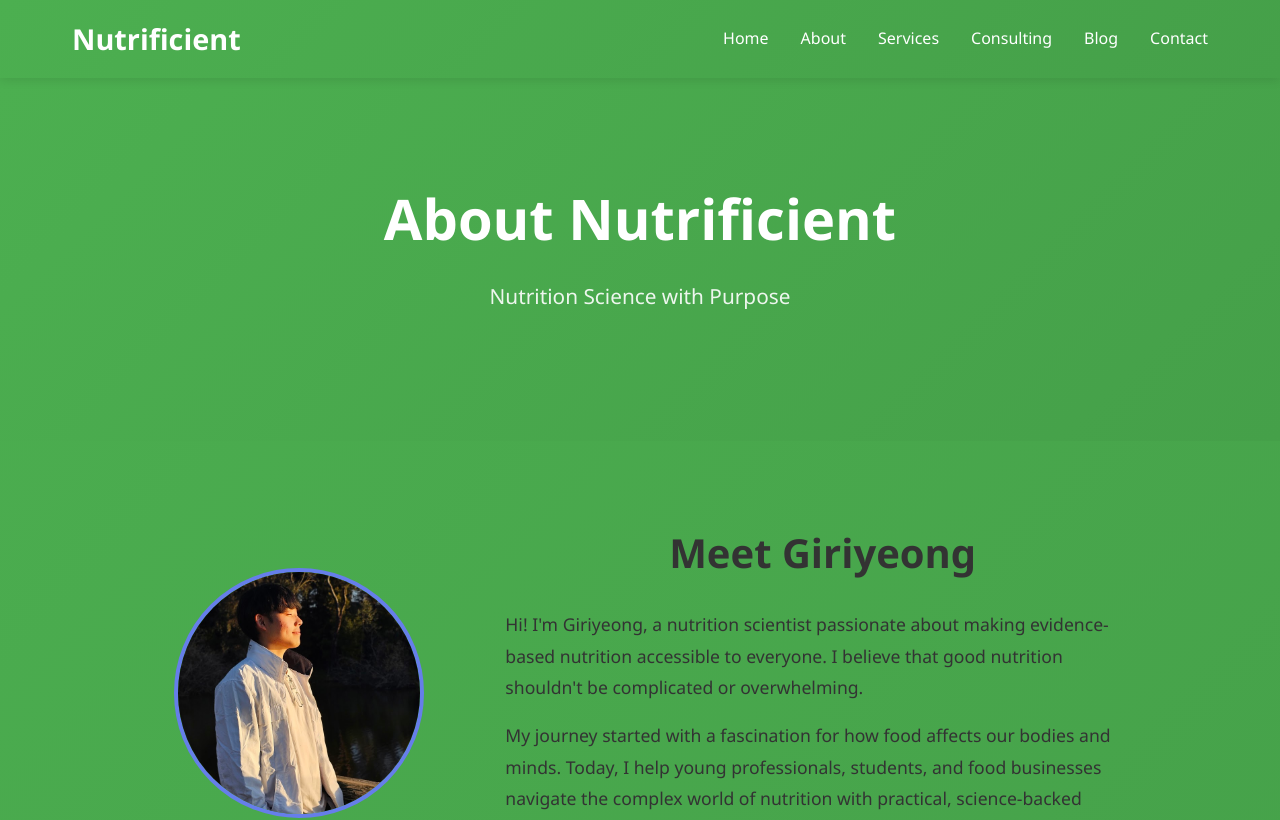
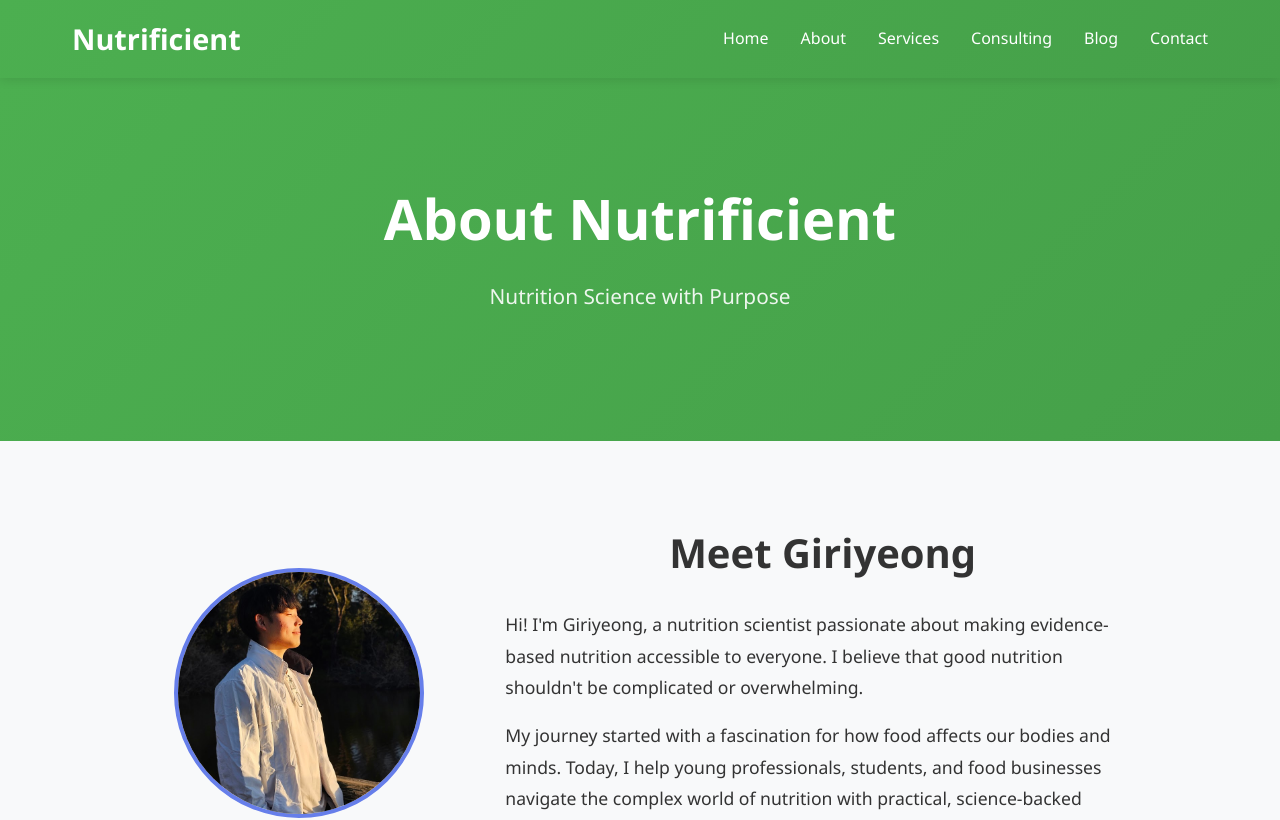
Before and after one commit to kakwak123/nutrificient, a React (Create React App) app: page /about in a window 1280 px wide. Shown: the top 820 px of the page. Built offline with nearby package versions, Linux system fonts and the light colour scheme.

Commit message:
instagram change

```diff
--- a/src/App.css
+++ b/src/App.css
@@ -9,8 +9,7 @@ body {
   font-family: 'Segoe UI', Tahoma, Geneva, Verdana, sans-serif;
   line-height: 1.6;
   color: #333;
-  background: linear-gradient(135deg, #4CAF50 0%, #45a049 50%, #2E7D32 100%);
-  min-height: 100vh;
+  background-color: #f8f9fa;
 }
 
 .App {
--- a/src/components/Footer.js
+++ b/src/components/Footer.js
@@ -55,7 +55,7 @@ const Footer = () => {
 
         <div className="social-links">
           <a href="https://facebook.com" aria-label="Facebook">📘</a>
-          <a href="https://instagram.com" aria-label="Instagram">📷</a>
+          <a href="https://www.instagram.com/qkr_rl_fud/" aria-label="Instagram">📷</a>
           <a href="https://twitter.com" aria-label="Twitter">🐦</a>
           <a href="https://linkedin.com" aria-label="LinkedIn">💼</a>
         </div>
```
